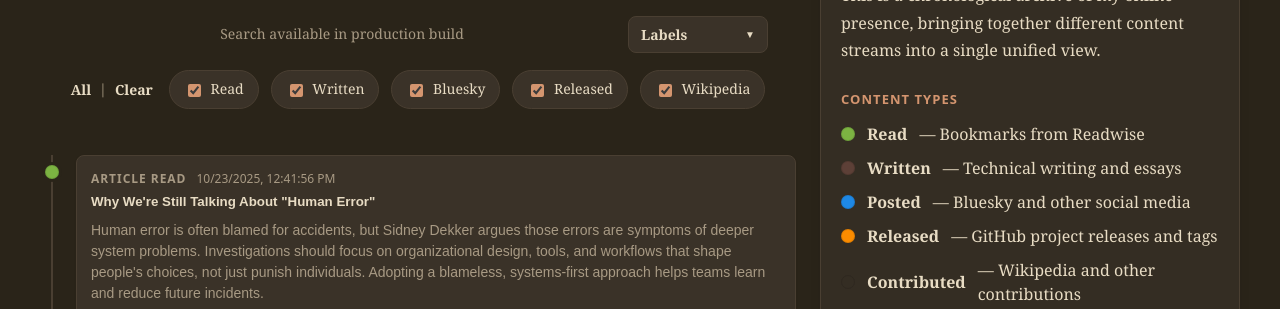
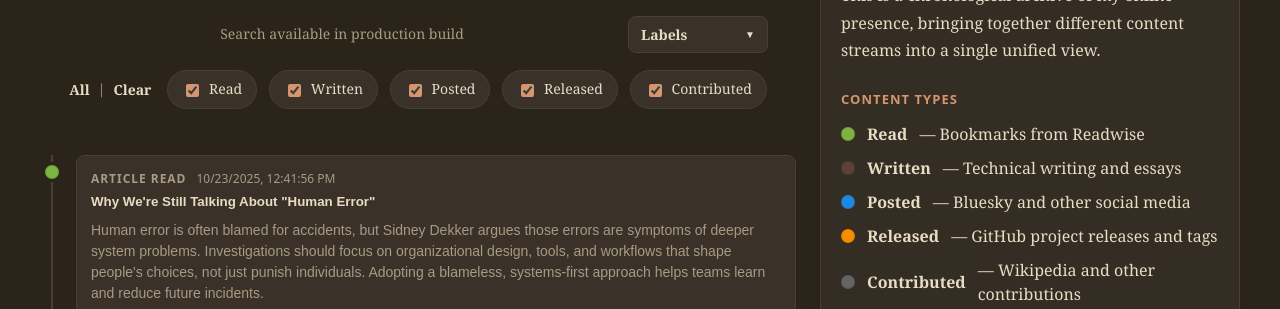
Before and after one commit to chasemp/timeline, an Astro site in the folder astro/: page / in a window 1280 px wide. Shown: the part 121-430 px from the top of the page. Built offline with nearby package versions, Linux system fonts and the light colour scheme; Astro itself is replaced by a stand-in of ours.

Commit message:
fix: Align filter labels with legend labels
- Changed filter labels from 'Bluesky' to 'Posted' to match legend
- Changed filter labels from 'Wikipedia' to 'Contributed' to match legend
- Updated legend dot type from 'contributions' to 'wikipedia' for consistency
- All categories now properly checked by default
- Filter labels now match the legend descriptions exactly

```diff
--- a/astro/src/pages/index.astro
+++ b/astro/src/pages/index.astro
@@ -183,9 +183,9 @@ const allHashtags = Object.entries(hashtagCounts)
         <div class="filters" role="group" aria-label="Content types">
           <label title="Bookmarks from Readwise"><input type="checkbox" name="type" value="saved" checked> Read</label>
           <label title="Technical writing and essays"><input type="checkbox" name="type" value="blog" checked> Written</label>
-          <label title="Bluesky social media posts"><input type="checkbox" name="type" value="bluesky" checked> Bluesky</label>
+          <label title="Bluesky social media posts"><input type="checkbox" name="type" value="bluesky" checked> Posted</label>
           <label title="GitHub project releases and tags"><input type="checkbox" name="type" value="release" checked> Released</label>
-          <label title="Contributions to Wikipedia and other platforms"><input type="checkbox" name="type" value="wikipedia" checked> Wikipedia</label>
+          <label title="Contributions to Wikipedia and other platforms"><input type="checkbox" name="type" value="wikipedia" checked> Contributed</label>
         </div>
       </div>
     </section>
@@ -213,7 +213,7 @@ const allHashtags = Object.entries(hashtagCounts)
           <li><span class="legend-dot" data-dot-type="blog"></span> <strong>Written</strong> — Technical writing and essays</li>
           <li><span class="legend-dot" data-dot-type="bluesky"></span> <strong>Posted</strong> — Bluesky and other social media</li>
           <li><span class="legend-dot" data-dot-type="release"></span> <strong>Released</strong> — GitHub project releases and tags</li>
-          <li><span class="legend-dot" data-dot-type="contributions"></span> <strong>Contributed</strong> — Wikipedia and other contributions</li>
+          <li><span class="legend-dot" data-dot-type="wikipedia"></span> <strong>Contributed</strong> — Wikipedia and other contributions</li>
         </ul>
 
         <h4>How to Use</h4>
```
